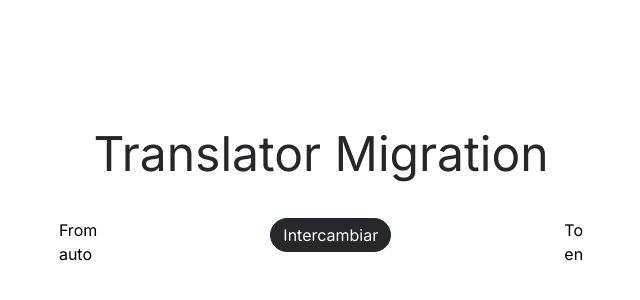
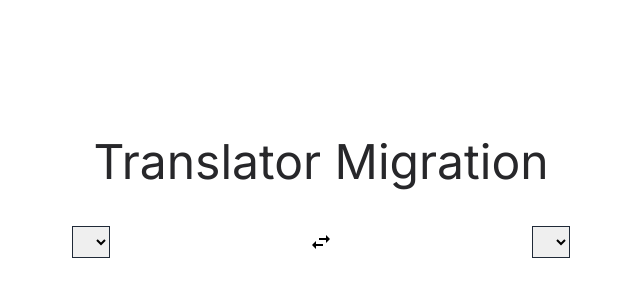
Before and after one commit to voluspak/next-translator, a Next.js app: page / in a window 1280 px wide. Shown: the part 202-502 px from the top of the page, without its empty margins (319-959 px from the left). Built offline with nearby package versions, Linux system fonts and the light colour scheme.

Commit message:
Initial styles

```diff
--- /dev/null
+++ b/src/components/Icons.tsx
@@ -0,0 +1,5 @@
+export const ChangeIcon = () => (
+  <svg focusable='false' width={24} height={24} xmlns='http://www.w3.org/2000/svg' viewBox='0 0 24 24'>
+    <path d='M6.99 11L3 15l3.99 4v-3H14v-2H6.99v-3zM21 9l-3.99-4v3H10v2h7.01v3L21 9z' />
+  </svg>
+)
--- /dev/null
+++ b/src/components/LanguageSelector.tsx
@@ -0,0 +1,22 @@
+import React from 'react'
+import { SUPPORTED_LANGUAGES } from '@/constants'
+
+const LanguageSelector = ({ onChange }) => {
+  return (
+    <select
+      aria-label='Selecciona el idioma'
+      className=' border border-solid border-gray-800 py-1 px-2 text-center'
+    >
+      {Object.entries(SUPPORTED_LANGUAGES).map(([key, literal]) => (
+        <option
+          key={key}
+          value={key}
+        >
+          {literal}
+        </option>
+      ))}
+    </select>
+  )
+}
+
+export default LanguageSelector
--- a/src/components/Translator.tsx
+++ b/src/components/Translator.tsx
@@ -1,6 +1,9 @@
 'use client'
 
+import { AUTO_LANGUAGE } from '@/constants'
 import { useStore } from '@/hooks/useStore'
+import { ChangeIcon } from './Icons'
+import LanguageSelector from './LanguageSelector'
 
 const Translator = () => {
   const { fromLanguage, toLanguage, interchangeLanguages } = useStore()
@@ -10,22 +13,21 @@ const Translator = () => {
   return (
     <section className='flex justify-evenly w-4/5'>
       <div className='flex flex-col'>
-        <h2>From</h2>
-        {fromLanguage}
+        <LanguageSelector />
       </div>
 
       <div className='flex flex-col'>
         <button
+          disabled={fromLanguage === AUTO_LANGUAGE}
           onClick={interchangeLanguages}
-          className='border border-solid border-gray-800 text-white bg-zinc-800 py-1 px-3 rounded-full'
+          className='text-white py-1 px-3'
         >
-          Intercambiar
+          <ChangeIcon />
         </button>
       </div>
 
       <div className='flex flex-col'>
-        <h2>To</h2>
-        {toLanguage}
+        <LanguageSelector />
       </div>
     </section>
   )
```
